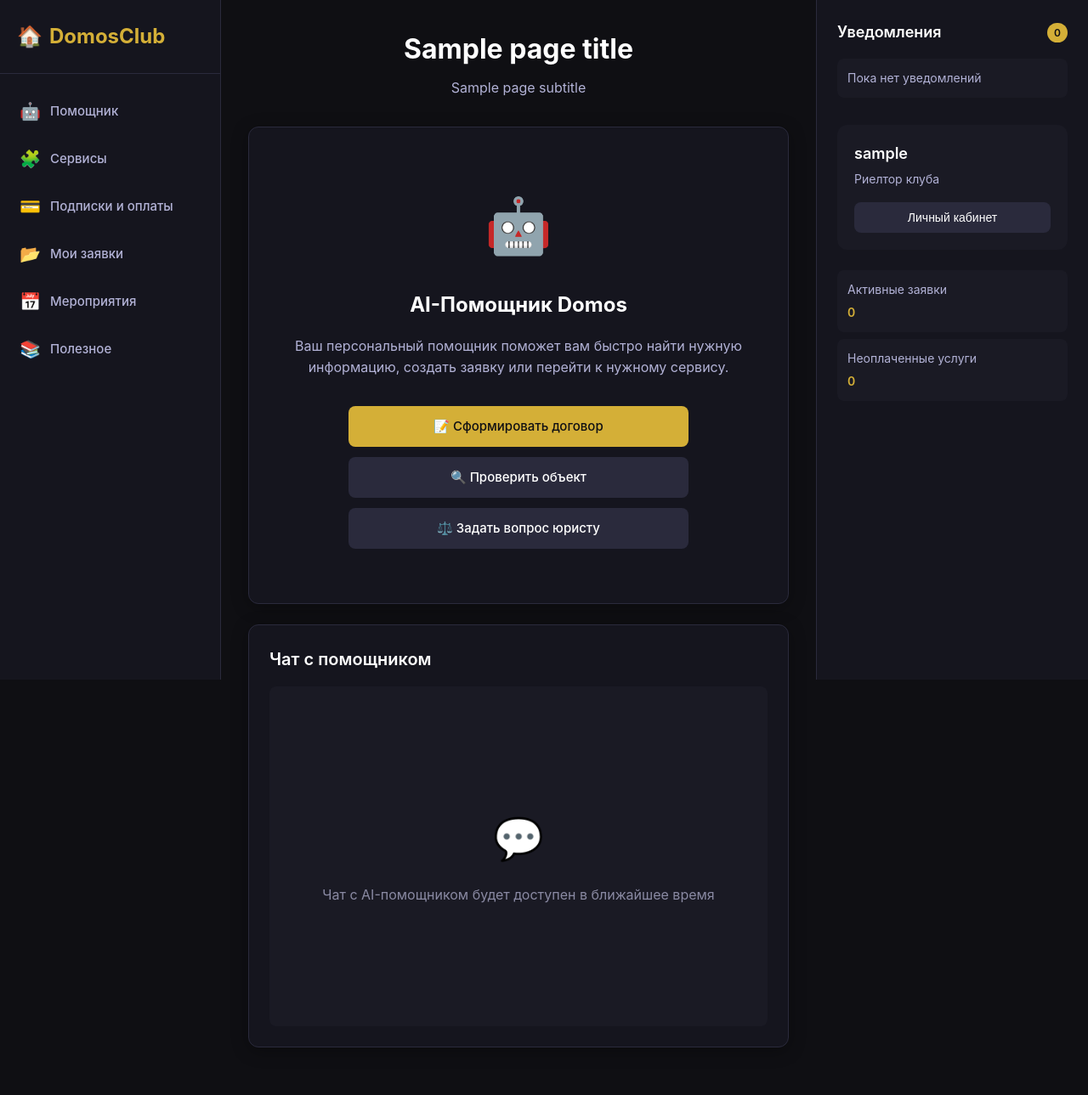
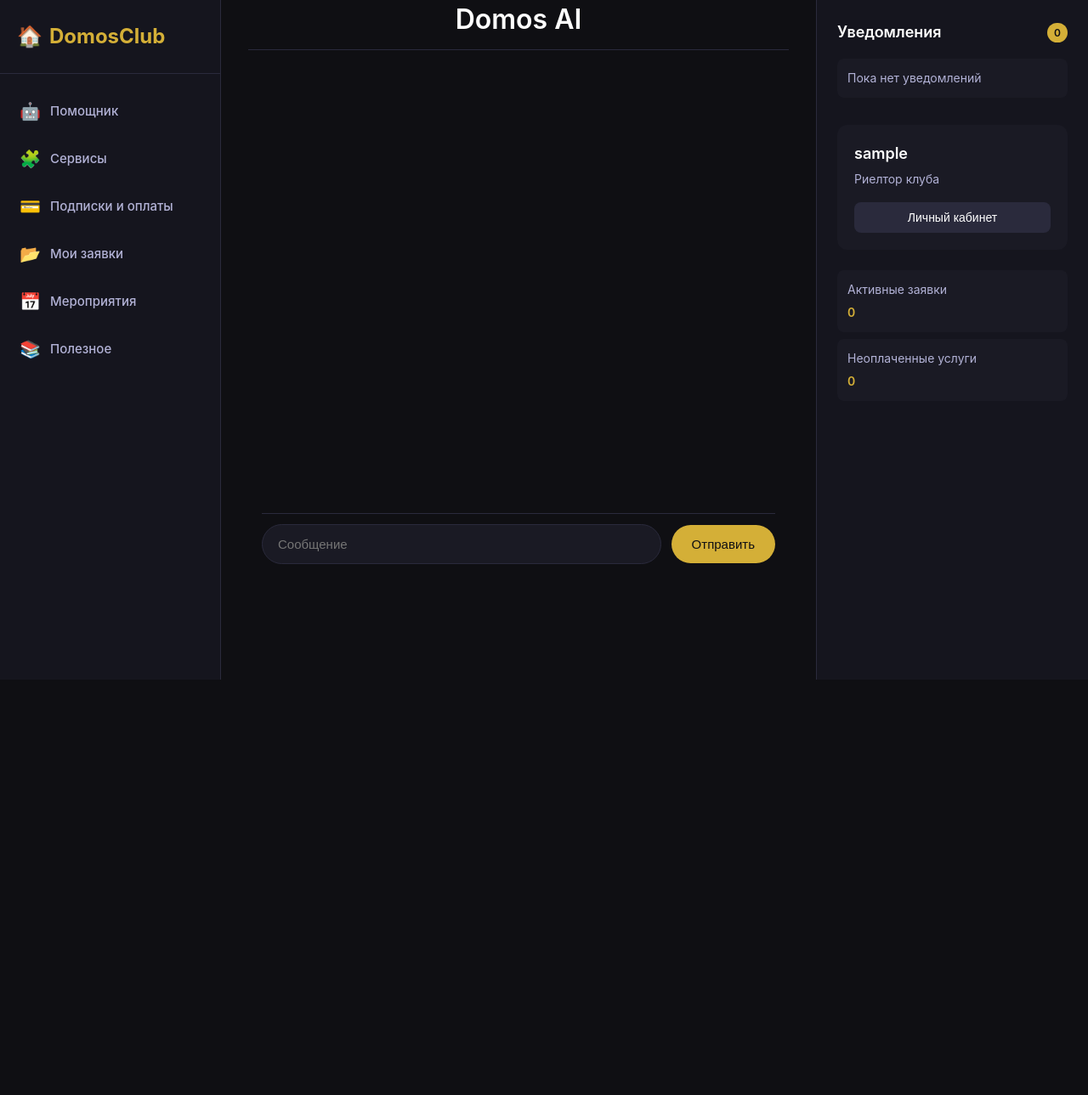
Before and after one commit to mrFroman/domos, a Django app: template web/templates/main_interface/assistant.html in a window 1280 px wide. Shown: the whole page at 85% size. After the commit the page ends 800 px from the top, so only its background shows below. Run offline with Django 4.2, Linux system fonts and the light colour scheme; the template is opened without the code that fills it: most values are stand-ins (such as "Sample title", 1, 10 or a date in 2020).

Commit message:
Web: помощник (Domos AI, чат 81vh, стили сообщений, скроллбар, индикатор набора), мероприятия (заголовок 100px, надпись пусто 70px), полезное (заголовок 115px)

```diff
--- a/web/templates/main_interface/assistant.html
+++ b/web/templates/main_interface/assistant.html
@@ -2,44 +2,244 @@
 
 {% block title %}{{ title }}{% endblock %}
 
+{% block extra_css %}
+<style>
+    /* Чат — 81% высоты экрана, поле ввода видно без прокрутки */
+    .assistant-chat-fullpage {
+        height: 81vh;
+        min-height: 380px;
+        max-height: 81vh;
+        display: flex;
+        flex-direction: column;
+        background: var(--bg-dark);
+    }
+
+    .assistant-chat-fullpage .assistant-header {
+        flex-shrink: 0;
+        margin-top: -35px;
+        padding: 0 16px 10px 16px;
+        border-bottom: 1px solid var(--border-color);
+        text-align: center;
+    }
+    .assistant-chat-fullpage .assistant-header h1 {
+        font-size: 32px;
+        font-weight: 600;
+        color: var(--text-primary);
+        margin: 0;
+    }
+    .assistant-chat-fullpage .chat-inner {
+        flex: 1;
+        min-height: 0;
+        display: flex;
+        flex-direction: column;
+        padding: 0 16px;
+    }
+
+    .assistant-chat-fullpage #chat-messages {
+        flex: 1;
+        min-height: 0;
+        overflow-y: auto;
+        padding: 16px 15px 12px 0;
+        margin-right: -20px;
+        -webkit-overflow-scrolling: touch;
+    }
+
+    .assistant-chat-fullpage .chat-input-row {
+        margin-top: auto; /* прижимает строку ввода к низу области */
+        display: flex;
+        gap: 12px;
+        align-items: center;
+        padding: 12px 0 16px 0;
+        border-top: 1px solid var(--border-color);
+        background: var(--bg-dark);
+    }
+
+    .assistant-chat-fullpage #chat-input {
+        flex: 1;
+        min-width: 0;
+        padding: 14px 18px;
+        border: 1px solid var(--border-color);
+        border-radius: 24px;
+        background: var(--bg-secondary);
+        color: var(--text-primary);
+        font-size: 15px;
+        outline: none;
+    }
+
+    .assistant-chat-fullpage #chat-input:focus {
+        border-color: var(--accent-gold);
+    }
+
+    .assistant-chat-fullpage #chat-send {
+        flex-shrink: 0;
+        padding: 14px 24px;
+        border-radius: 24px;
+        white-space: nowrap;
+    }
+
+    .assistant-chat-fullpage #chat-error {
+        margin-top: 4px;
+    }
+
+    /* Сообщения как в Telegram: свои справа, ответы слева */
+    .assistant-chat-fullpage .chat-msg {
+        margin-bottom: 12px;
+        padding: 10px 14px;
+        max-width: 85%;
+        word-break: break-word;
+        border-radius: 12px;
+        line-height: 1.4;
+    }
+    .assistant-chat-fullpage .chat-msg-user {
+        margin-left: auto;
+        background: #2a6bf3;
+        color: #fff;
+        border-bottom-right-radius: 4px;
+    }
+    .assistant-chat-fullpage .chat-msg-bot {
+        margin-right: auto;
+        background: var(--bg-secondary);
+        color: var(--text-primary);
+        border: 1px solid var(--border-color);
+        border-bottom-left-radius: 4px;
+    }
+    .assistant-chat-fullpage .chat-msg-typing {
+        margin-right: auto;
+        background: var(--bg-secondary);
+        color: var(--text-secondary);
+        border: 1px solid var(--border-color);
+        border-bottom-left-radius: 4px;
+        font-style: normal;
+    }
+    .assistant-chat-fullpage .typing-dots {
+        display: inline-flex;
+        align-items: center;
+        gap: 4px;
+    }
+    .assistant-chat-fullpage .typing-dots span {
+        width: 6px;
+        height: 6px;
+        border-radius: 50%;
+        background: currentColor;
+        animation: typing-dot 1.4s ease-in-out infinite;
+    }
+    .assistant-chat-fullpage .typing-dots span:nth-child(2) { animation-delay: 0.2s; }
+    .assistant-chat-fullpage .typing-dots span:nth-child(3) { animation-delay: 0.4s; }
+    @keyframes typing-dot {
+        0%, 60%, 100% { opacity: 0.3; transform: scale(0.8); }
+        30% { opacity: 1; transform: scale(1); }
+    }
+
+    @media (max-width: 1024px) {
+        .assistant-chat-fullpage {
+            height: 81vh;
+            max-height: 81vh;
+        }
+    }
+</style>
+{% endblock %}
+
 {% block content %}
-<div class="content-header" style="text-align: center;">
-    <h1 class="content-title">{{ page_title }}</h1>
-    <p class="content-subtitle">{{ page_subtitle }}</p>
+<div class="assistant-chat-fullpage">
+    <header class="assistant-header">
+        <h1>Domos AI</h1>
+    </header>
+    <div class="chat-inner">
+        <div id="chat-messages"></div>
+        <div class="chat-input-row">
+            <input type="text" id="chat-input" placeholder="Сообщение" />
+            <button type="button" id="chat-send" class="btn btn-primary">Отправить</button>
+        </div>
+        <p id="chat-error" style="color: var(--danger); font-size: 13px; margin-top: 8px; display: none;"></p>
+    </div>
 </div>
 
-<div class="content-body">
-    <div class="card">
-        <div style="text-align: center; padding: 40px 20px;">
-            <div style="font-size: 64px; margin-bottom: 24px;">🤖</div>
-            <h2 style="font-size: 24px; margin-bottom: 16px; color: var(--text-primary);">AI-Помощник Domos</h2>
-            <p style="color: var(--text-secondary); margin-bottom: 32px; max-width: 600px; margin-left: auto; margin-right: auto;">
-                Ваш персональный помощник поможет вам быстро найти нужную информацию,
-                создать заявку или перейти к нужному сервису.
-            </p>
+<script>
+(function() {
+    var messagesEl = document.getElementById('chat-messages');
+    var inputEl = document.getElementById('chat-input');
+    var sendBtn = document.getElementById('chat-send');
+    var errorEl = document.getElementById('chat-error');
 
-            <div style="display: flex; flex-direction: column; gap: 12px; max-width: 400px; margin: 0 auto;">
-                <a href="{% url 'create_contract_menu' %}" class="btn btn-primary" style="text-decoration: none; justify-content: center;">
-                    📝 Сформировать договор
-                </a>
-                <a href="{% url 'irbis_menu' %}" class="btn btn-secondary" style="text-decoration: none; justify-content: center;">
-                    🔍 Проверить объект
-                </a>
-                <a href="{% url 'lawyer_menu' %}" class="btn btn-secondary" style="text-decoration: none; justify-content: center;">
-                    ⚖️ Задать вопрос юристу
-                </a>
-            </div>
-        </div>
-    </div>
+    function addMessage(text, isUser) {
+        var div = document.createElement('div');
+        div.className = 'chat-msg ' + (isUser ? 'chat-msg-user' : 'chat-msg-bot');
+        if (isUser) {
+            div.textContent = text;
+        } else {
+            div.innerHTML = text.replace(/\n/g, '<br>');
+        }
+        messagesEl.appendChild(div);
+        messagesEl.scrollTop = messagesEl.scrollHeight;
+    }
 
-    <div class="card">
-        <h3 class="card-title">Чат с помощником</h3>
-        <div style="min-height: 400px; background: var(--bg-secondary); border-radius: 8px; padding: 24px; display: flex; align-items: center; justify-content: center; color: var(--text-muted);">
-            <div style="text-align: center;">
-                <div style="font-size: 48px; margin-bottom: 16px;">💬</div>
-                <p>Чат с AI-помощником будет доступен в ближайшее время</p>
-            </div>
-        </div>
-    </div>
-</div>
+    function showError(msg) {
+        errorEl.textContent = msg;
+        errorEl.style.display = 'block';
+    }
+    function hideError() {
+        errorEl.style.display = 'none';
+    }
+
+    function setLoading(loading) {
+        sendBtn.disabled = loading;
+    }
+
+    function addTypingMessage() {
+        var div = document.createElement('div');
+        div.className = 'chat-msg chat-msg-bot chat-msg-typing';
+        div.id = 'chat-typing-msg';
+        div.innerHTML = '<span class="typing-dots"><span></span><span></span><span></span></span>';
+        messagesEl.appendChild(div);
+        messagesEl.scrollTop = messagesEl.scrollHeight;
+        return div;
+    }
+
+    function removeTypingMessage() {
+        var el = document.getElementById('chat-typing-msg');
+        if (el) el.remove();
+    }
+
+    sendBtn.addEventListener('click', function() {
+        var text = (inputEl.value || '').trim();
+        if (!text) return;
+        inputEl.value = '';
+        hideError();
+        addMessage(text, true);
+        setLoading(true);
+        addTypingMessage();
+
+        fetch('{% url "assistant_chat_api" %}', {
+            method: 'POST',
+            headers: { 'Content-Type': 'application/json', 'X-Requested-With': 'XMLHttpRequest' },
+            body: JSON.stringify({ message: text }),
+            credentials: 'same-origin'
+        })
+        .then(function(r) {
+            return r.json().then(function(data) {
+                if (!r.ok) throw new Error(data.error || 'Ошибка запроса');
+                return data;
+            });
+        })
+        .then(function(data) {
+            removeTypingMessage();
+            addMessage(data.answer || '', false);
+        })
+        .catch(function(err) {
+            removeTypingMessage();
+            showError(err.message || 'Не удалось отправить сообщение.');
+        })
+        .finally(function() {
+            setLoading(false);
+        });
+    });
+
+    inputEl.addEventListener('keydown', function(e) {
+        if (e.key === 'Enter' && !e.shiftKey) {
+            e.preventDefault();
+            sendBtn.click();
+        }
+    });
+})();
+</script>
 {% endblock %}
--- a/web/templates/main_interface/events/events.html
+++ b/web/templates/main_interface/events/events.html
@@ -7,13 +7,13 @@
 <div class="main-menu">
 
     <div class="menu-header">
-        <span class="menu-title" style="margin-left: 80px;">{{ page_title }}</span>
+        <span class="menu-title" style="margin-left: 100px;">{{ page_title }}</span>
         {% for event in events %}
             <div class="menu-row single">
                 <a href="{% url 'event_detail' event.id %}" class="menu-btn back full">{{ event.display_text }}</a>
             </div>
         {% empty %}
-            <span class="row-text">Нет предстоящих мероприятий</span>
+            <span class="row-text" style="margin-left: 70px;">Нет предстоящих мероприятий</span>
         {% endfor %}
     </div>
 
--- a/web/templates/main_interface/helpful/helpful_partial.html
+++ b/web/templates/main_interface/helpful/helpful_partial.html
@@ -3,7 +3,7 @@
 {% if step == 'main' %}
     <div class="main-menu">
         <div class="menu-header">
-            <span class="menu-title" style="margin-left: 95px;">{{ page_title }}</span>
+            <span class="menu-title" style="margin-left: 115px;">{{ page_title }}</span>
         </div>
 
         <div class="menu-row single">
```
